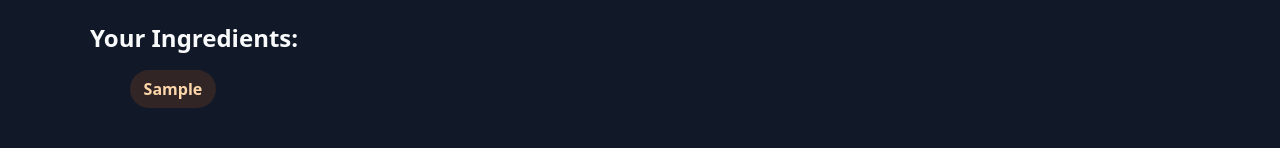
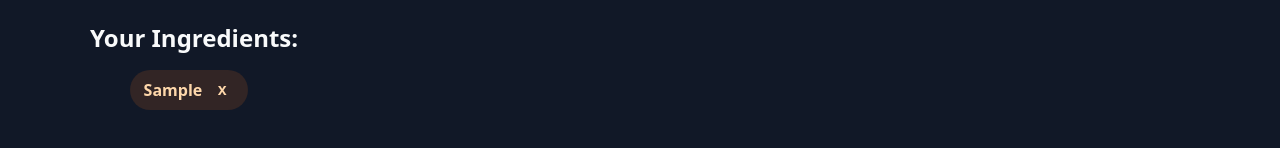
Before and after one commit to jprobussr/prochef-ai, a React (Vite) app: page / in a window 1280 px wide. Both pictures are taken after typing "Sample" into the empty fields and a click on the button "Add Ingredient". Shown: the part 548-696 px from the top of the page. Built offline with nearby package versions, Linux system fonts and the light colour scheme.

Commit message:
Add remove ingredient functionality

```diff
--- a/src/App.jsx
+++ b/src/App.jsx
@@ -13,6 +13,14 @@ const App = () => {
     });
   };
 
+  const handleRemoveIngredient = (ingredientToRemove) => {
+    setIngredients((prevIngredients) => {
+      return prevIngredients.filter((ingredient) => {
+        return ingredient !== ingredientToRemove;
+      });
+    });
+  };
+
   return (
     <div className="app">
       <main className="app-container">
@@ -20,8 +28,10 @@ const App = () => {
 
         <IngredientForm onAddIngredient={handleAddIngredient} />
 
-        <IngredientList ingredients={ingredients} />
-
+        <IngredientList
+          ingredients={ingredients}
+          onRemoveIngredient={handleRemoveIngredient}
+        />
       </main>
     </div>
   );
--- a/src/components/IngredientList/IngredientList.css
+++ b/src/components/IngredientList/IngredientList.css
@@ -21,3 +21,25 @@
   border-radius: 999px;
   font-weight: 600;
 }
+
+.ingredient-list-section li {
+  display: flex;
+  align-items: center;
+  gap: 0.5rem;
+}
+
+.ingredient-list-section li button {
+  width: 1.5rem;
+  height: 1.5rem;
+  border: none;
+  border-radius: 50%;
+  background: transparent;
+  color: #fed7aa;
+  cursor: pointer;
+  font-size: 1rem;
+  font-weight: 700;
+}
+
+.ingredient-list-section li button:hover {
+  background: rgba(254, 215, 170, 0.18);
+}
--- a/src/components/IngredientList/IngredientList.jsx
+++ b/src/components/IngredientList/IngredientList.jsx
@@ -1,13 +1,23 @@
 import './IngredientList.css';
 
-const IngredientList = ({ ingredients }) => {
+const IngredientList = ({ ingredients, onRemoveIngredient }) => {
   return (
     <section className="ingredient-list-section">
       <h2>Your Ingredients:</h2>
 
       <ul>
         {ingredients.map((ingredient) => {
-          return <li key={ingredient}>{ingredient}</li>;
+          return (
+            <li key={ingredient}>
+              <span>{ingredient}</span>
+              <button
+                type="button"
+                onClick={() => onRemoveIngredient(ingredient)}
+              >
+                x
+              </button>
+            </li>
+          );
         })}
       </ul>
     </section>
```
